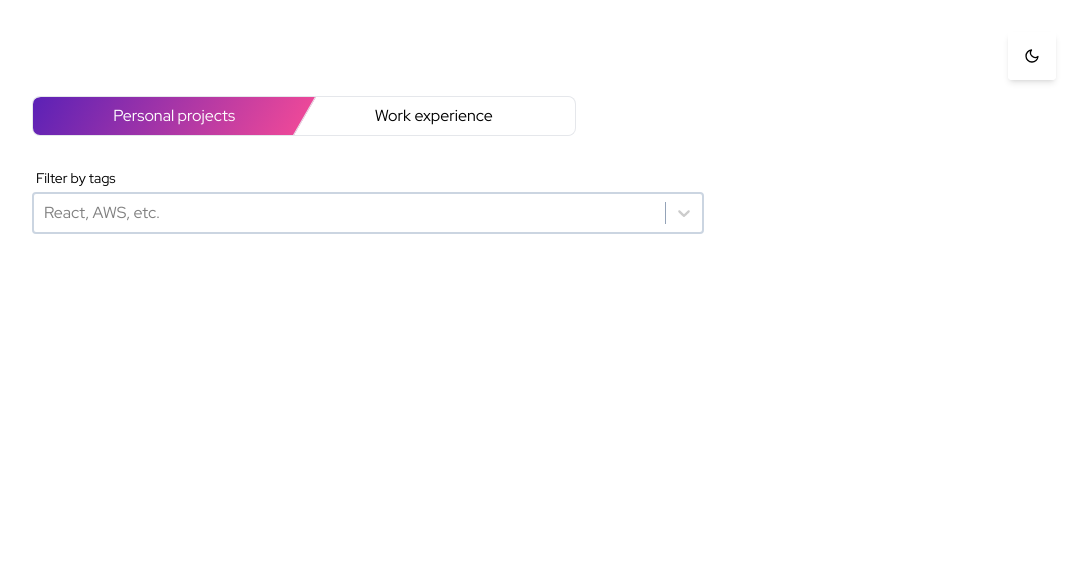
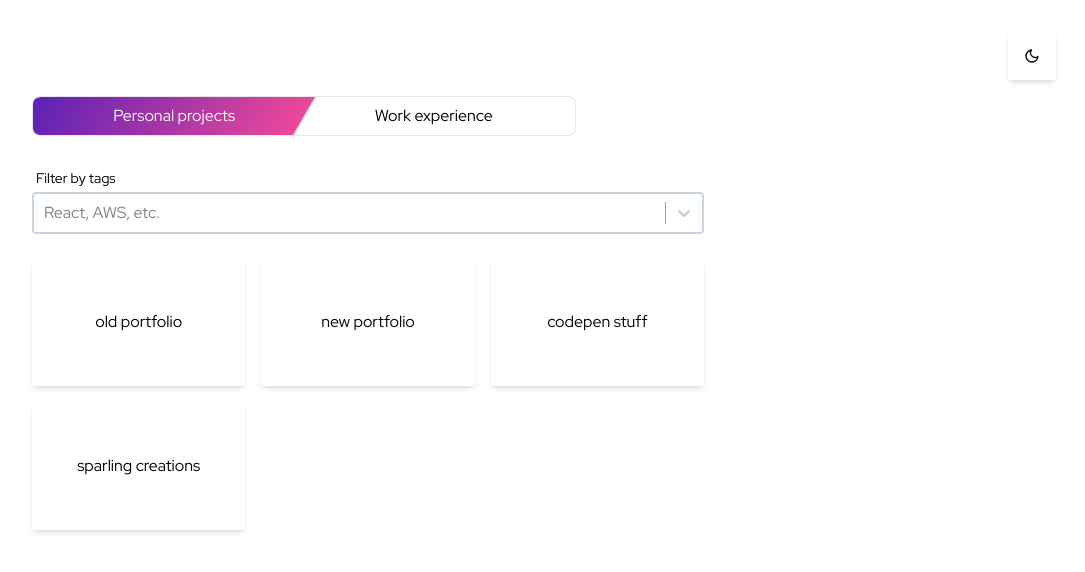
Before and after one commit to sparlos/sparling-dev, a Next.js app: page /projects-and-skills in a window 1280 px wide. Both pictures are taken after a click on the button "Personal projects". Shown: the top 572 px of the page, without its empty margins (192-1277 px from the left). Built offline with nearby package versions, Linux system fonts and the light colour scheme.

Commit message:
add projects list and spiffy animations for it

```diff
--- /dev/null
+++ b/components/ProjectCard.tsx
@@ -0,0 +1,17 @@
+import { motion } from 'framer-motion'
+
+type ProjectCardProps = {
+  title: string
+}
+
+export default function ProjectCard({ title }: ProjectCardProps) {
+  return (
+    <motion.div
+      layout
+      className="flex h-32 items-center justify-center rounded shadow-md dark:bg-slate-600"
+    >
+      <div />
+      {title}
+    </motion.div>
+  )
+}
--- a/components/ProjectList.tsx
+++ /dev/null
@@ -1,3 +0,0 @@
-export default function ProjectList() {
-  return <div>this is a list of my projects</div>
-}
--- a/hooks/useProjectSkillsDropdown.ts
+++ b/hooks/useProjectSkillsDropdown.ts
@@ -14,7 +14,9 @@ export default function useProjectSkillsDropdown({
   setToggleState: (newState: BigToggleState) => void
 }) {
   const [dropdownOptions, setDropdownOptions] = useState<DropdownOption[]>([])
-  const [dropdownValues, setDropdownValues] = useState<string | string[]>([])
+  const [dropdownValues, setDropdownValues] = useState<
+    string | DropdownOption[]
+  >([])
 
   const handleSetToggleState = (state: BigToggleState) => {
     state === 'left'
--- a/pages/projects-and-skills/index.tsx
+++ b/pages/projects-and-skills/index.tsx
@@ -7,9 +7,15 @@ import {
   dropdownAnimation,
   dropdownLabelAnimation,
   headingAnimation,
+  projectListAnimation,
+  projectTileAnimation,
   toggleAnimation,
 } from '../../utils/animations/projectsAndSkills'
-import useProjectSkillsDropdown from '../../hooks/useProjectSkillsDropdown'
+import useProjectSkillsDropdown, {
+  DropdownOption,
+} from '../../hooks/useProjectSkillsDropdown'
+import { mockProjectList } from '../../utils/projects'
+import ProjectCard from '../../components/ProjectCard'
 
 export default function ProjectsAndSkills() {
   const [toggleState, setToggleState] = useState<BigToggleState>(null)
@@ -27,6 +33,7 @@ export default function ProjectsAndSkills() {
           <AnimatePresence>
             {!toggleState && (
               <motion.h1
+                key="heading"
                 layout
                 className="mb-14 text-4xl"
                 {...headingAnimation}
@@ -45,7 +52,12 @@ export default function ProjectsAndSkills() {
           </motion.div>
           {!!toggleState && (
             <AnimatePresence>
-              <motion.div {...dropdownAnimation} className="mt-8" layout>
+              <motion.div
+                key="dropdownContainer"
+                {...dropdownAnimation}
+                className="relative z-50 mt-8"
+                layout
+              >
                 <AnimatePresence>
                   <motion.label
                     {...dropdownLabelAnimation}
@@ -64,12 +76,37 @@ export default function ProjectsAndSkills() {
                   options={dropdownOptions}
                   value={dropdownValues}
                   onChange={(newValue) =>
-                    setDropdownValues(newValue as string | string[])
+                    setDropdownValues(newValue as string | DropdownOption[])
                   }
                   isMulti={toggleState === 'left'}
                   placeholder="React, AWS, etc."
                 />
               </motion.div>
+              {toggleState === 'left' && (
+                <motion.div
+                  {...projectListAnimation}
+                  className="mt-6 grid grid-cols-3 gap-4"
+                  layout
+                >
+                  <AnimatePresence>
+                    {mockProjectList
+                      .filter((project) =>
+                        (dropdownValues as DropdownOption[]).every(
+                          (dropdownOption) =>
+                            project.tags.includes(dropdownOption.value)
+                        )
+                      )
+                      .map((project) => (
+                        <motion.div
+                          {...projectTileAnimation}
+                          key={project.title}
+                        >
+                          <ProjectCard title={project.title} />
+                        </motion.div>
+                      ))}
+                  </AnimatePresence>
+                </motion.div>
+              )}
             </AnimatePresence>
           )}
         </LayoutGroup>
--- a/utils/animations/projectsAndSkills.ts
+++ b/utils/animations/projectsAndSkills.ts
@@ -59,3 +59,29 @@ export const dropdownLabelAnimation: MotionProps = {
   },
   transition: DEFAULT_SPRING_TRANSITION,
 }
+
+export const projectListAnimation: MotionProps = {
+  initial: {
+    opacity: 0,
+  },
+  animate: {
+    opacity: 1,
+  },
+  exit: {
+    opacity: 0,
+  },
+  transition: { ...DEFAULT_SPRING_TRANSITION, delay: 0.05 },
+}
+
+export const projectTileAnimation: MotionProps = {
+  initial: {
+    opacity: 0,
+  },
+  animate: {
+    opacity: 1,
+  },
+  exit: {
+    opacity: 0,
+  },
+  transition: { duration: 0.2 },
+}
--- a/utils/projects.ts
+++ b/utils/projects.ts
@@ -13,6 +13,14 @@ export const mockProjectList: Project[] = [
   {
     title: 'new portfolio',
     tags: ['react', 'tailwind', 'nextjs'],
+  },
+  {
+    title: 'codepen stuff',
+    tags: ['vueJS', 'audio', 'algorithms'],
+  },
+  {
+    title: 'sparling creations',
+    tags: ['vueJS', 'audio', 'cockpit CMS'],
   },
 ]
 
```
